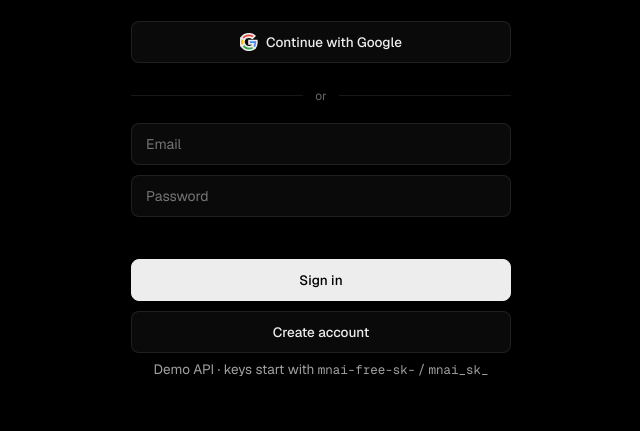
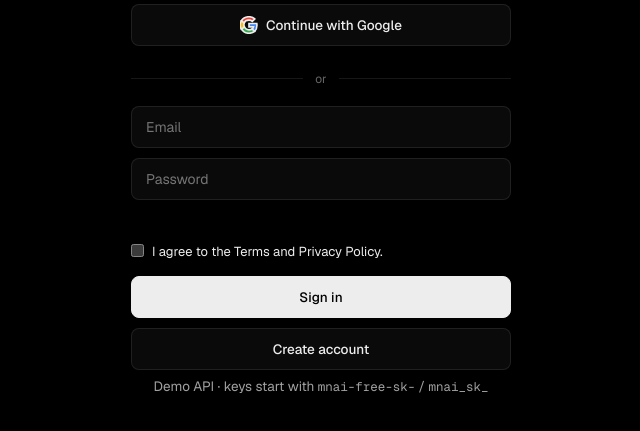
Before and after one commit to MeowSamOPDZN/dash-mnaii, a website: page index.html in a window 1280 px wide. Shown: the part 261-692 px from the top of the page, without its empty margins (319-959 px from the left). Drawn offline with nearby package versions, Linux system fonts and the light colour scheme; no server answers.

Commit message:
Login: Terms consent checkbox + legal links

```diff
--- a/index.html
+++ b/index.html
@@ -101,7 +101,7 @@
     <div class="field"><input type="email" id="loginEmail" placeholder="Email" autocomplete="email"></div>
     <div class="field"><input type="password" id="loginPass" placeholder="Password" autocomplete="current-password"></div>
     <div id="loginErr" class="login-err"></div>
-    <button id="emailSignIn" class="btn primary block">Sign in</button>
+    <label style="display:flex;gap:8px;align-items:flex-start;font-size:13px;line-height:1.55;margin:14px 0 4px;text-align:left;cursor:pointer"><input type="checkbox" id="termsCheck" style="margin-top:2px"> <span>I agree to the <a href="/terms.html" target="_blank" rel="noopener">Terms</a> and <a href="/privacy.html" target="_blank" rel="noopener">Privacy Policy</a>.</span></label><button id="emailSignIn" class="btn primary block">Sign in</button>
     <button id="emailSignUp" class="btn block">Create account</button>
     <p class="login-note">Demo API · keys start with <span class="mono">mnai-free-sk-</span> / <span class="mono">mnai_sk_</span></p>
   </div>
```
